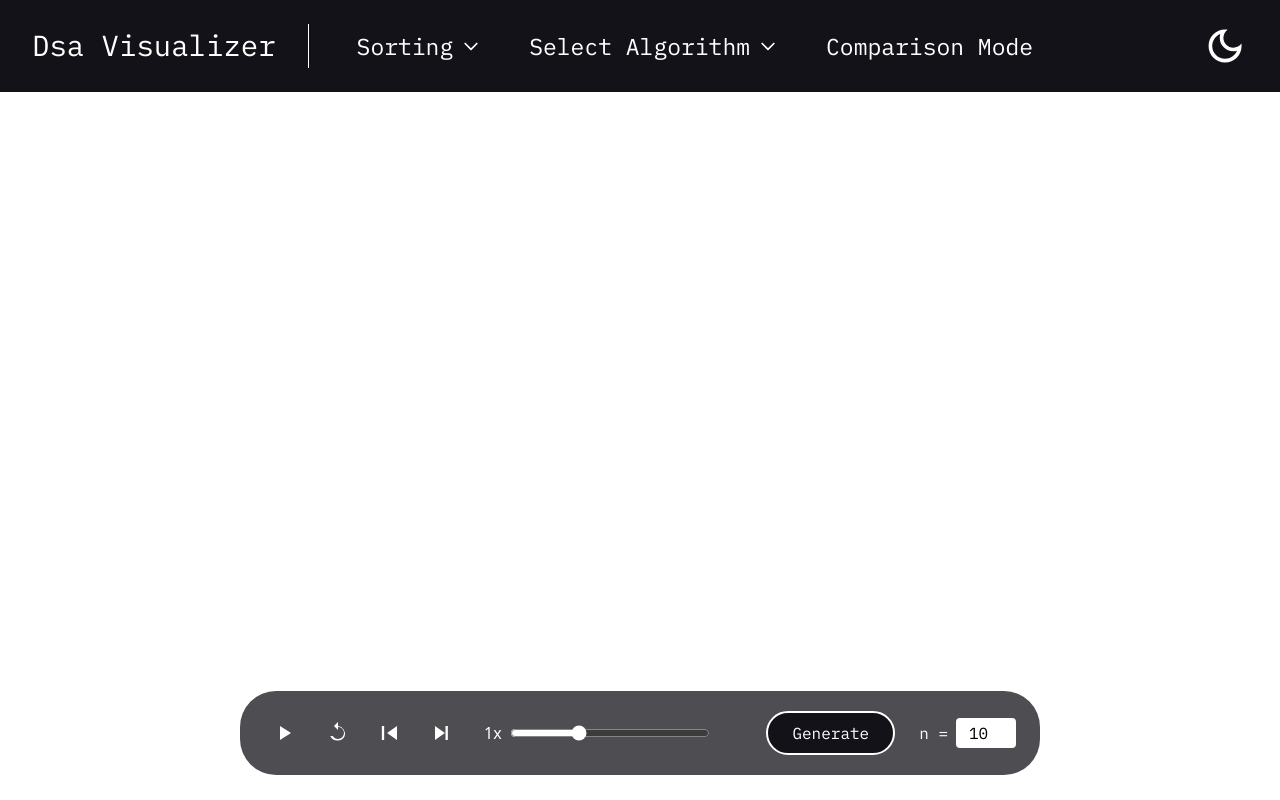
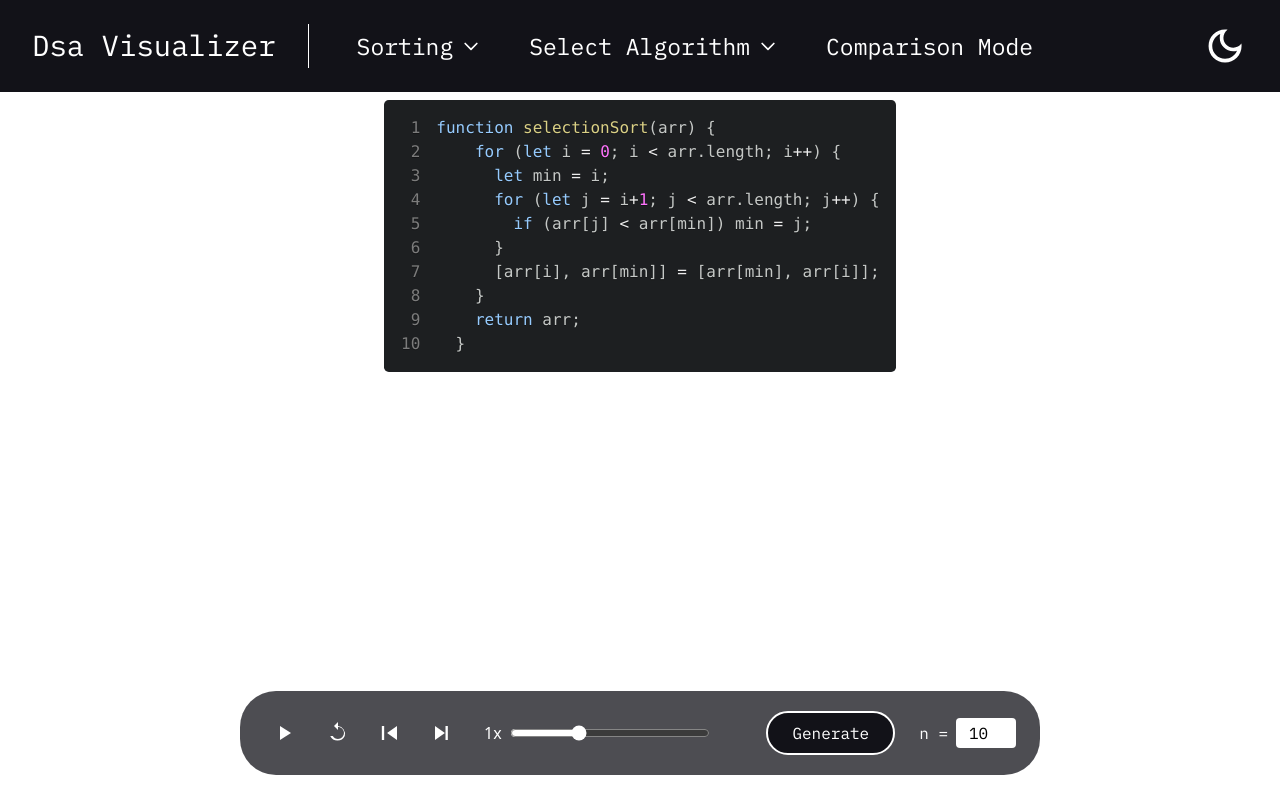
Before and after one commit to kashishrthr1/DSA_VISUALIZER, a React (Vite) app: page /main in a window 1280 px wide. Built offline with nearby package versions, Linux system fonts and the light colour scheme.

Commit message:
Third Commit (code Display)

```diff
--- a/package.json
+++ b/package.json
@@ -12,7 +12,8 @@
   "dependencies": {
     "react": "^19.1.1",
     "react-dom": "^19.1.1",
-    "react-router-dom": "^7.9.1"
+    "react-router-dom": "^7.9.1",
+    "react-syntax-highlighter": "^15.6.6"
   },
   "devDependencies": {
     "@eslint/js": "^9.33.0",
--- /dev/null
+++ b/src/Components/CodeDisplay.jsx
@@ -0,0 +1,13 @@
+import React from "react";
+import { Prism as SyntaxHighlighter } from "react-syntax-highlighter";
+import { atomDark } from "react-syntax-highlighter/dist/esm/styles/prism";
+
+const CodeDisplay = ({ code, language }) => {
+  return (
+    <SyntaxHighlighter language={language} style={atomDark} showLineNumbers>
+      {code}
+    </SyntaxHighlighter>
+  );
+};
+
+export default CodeDisplay;
--- a/src/Components/MainPage.jsx
+++ b/src/Components/MainPage.jsx
@@ -2,6 +2,7 @@ import { useState, useEffect } from "react";
 import Controler from "./Controler";
 import NavMain from "./NavMain";
 import BarsDisplay from "./BarsDisplay";
+import CodeDisplay from "./CodeDisplay";
 import "../App.css";
 
 export default function MainPage() {
@@ -58,6 +59,19 @@ export default function MainPage() {
         speed={speed}
         setSpeed={setSpeed}
       />
+      <CodeDisplay
+        code={`function selectionSort(arr) {
+    for (let i = 0; i < arr.length; i++) {
+      let min = i;
+      for (let j = i+1; j < arr.length; j++) {
+        if (arr[j] < arr[min]) min = j;
+      }
+      [arr[i], arr[min]] = [arr[min], arr[i]];
+    }
+    return arr;
+  }`}
+        language="javascript"
+      />
     </div>
   );
 }
```
Also changed, not shown: 1 other file (tests, documents, lock files or other folders).
